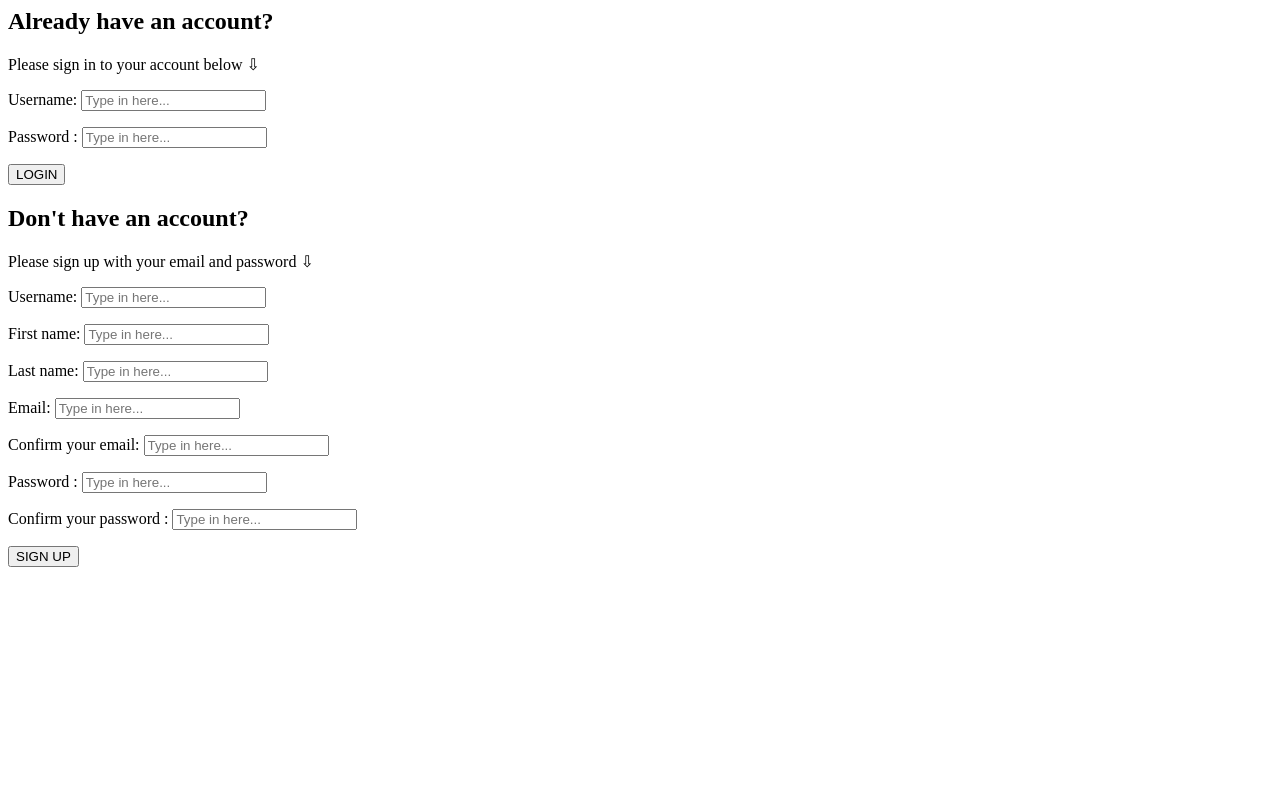
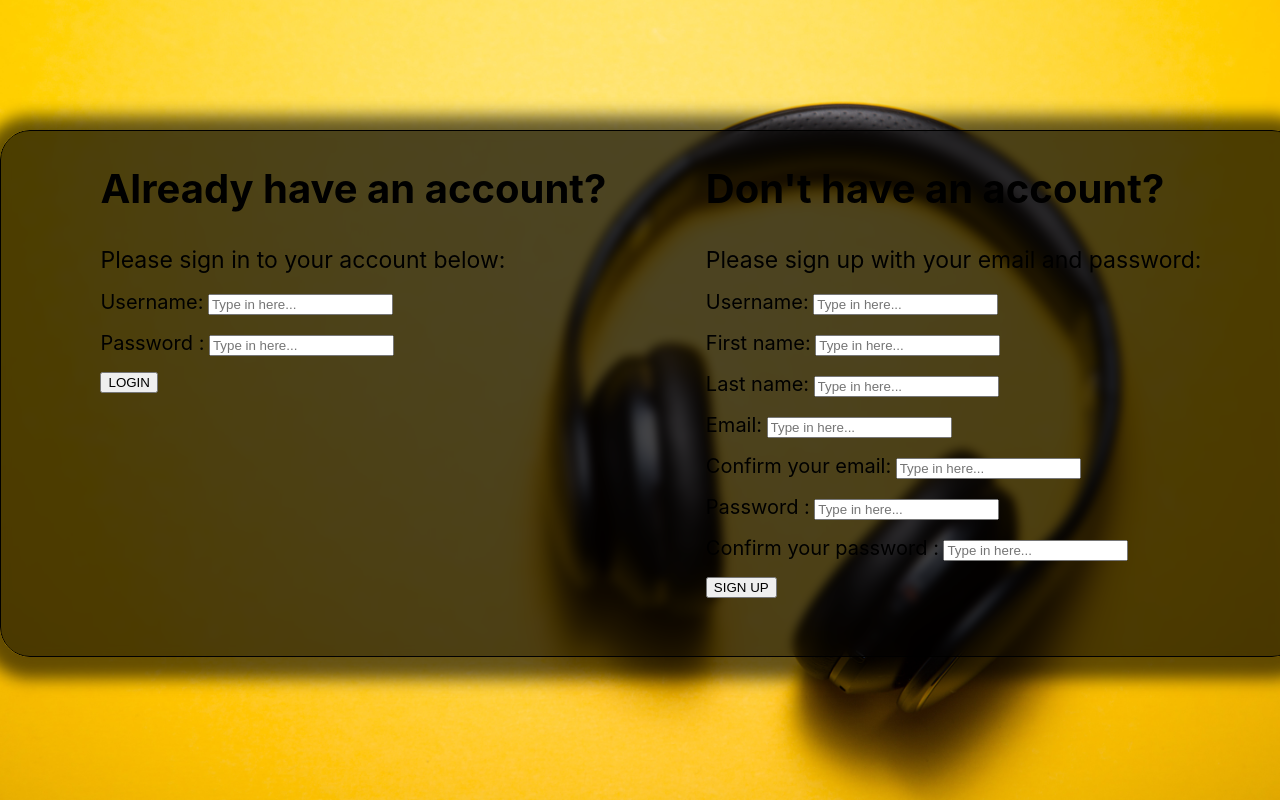
Before and after one commit to Kvaara/Musafi_Project, a PHP site: page /login-signup.php in a window 1280 px wide. Run offline with PHP 8.4, Linux system fonts and the light colour scheme.

Commit message:
Session persistence added and redirection after succesful login or registeration

```diff
--- /dev/null
+++ b/assets/css/login-signup.styles.css
@@ -0,0 +1,90 @@
+html {
+  height: 100%;
+  margin: 0;
+  padding: 0;
+  box-sizing: border-box;
+}
+
+body {
+  font-family: -apple-system, BlinkMacSystemFont, "Segoe UI", Roboto, Oxygen,
+    Ubuntu, Cantarell, "Open Sans", "Helvetica Neue", sans-serif;
+  background-image: url(../img/signup_and_login_bg.jpg);
+  background-color: black;
+  background-position: center;
+  background-size: cover;
+  display: table;
+  height: 100%;
+  width: 100%;
+  margin: 0;
+  padding: 0;
+}
+
+#input-container {
+  display: flex;
+  justify-content: space-evenly;
+  margin: 130px auto;
+  width: 1300px;
+  background: rgba(0, 0, 0, 0.7);
+  border: 1px solid black;
+  box-shadow: 0px 4px 16px 18px rgba(0, 0, 0, 0.6);
+  backdrop-filter: blur(5px);
+  border-radius: 30px;
+  height: 525px;
+}
+
+#signin-form > h2 {
+  font-size: 40px;
+  color: black;
+  /* transition: 0.2s ease-in-out; */
+}
+
+#signin-container:hover > #signin-form > h2 {
+  color: white;
+  transition: 0.2s ease-in-out;
+}
+
+#signin-container:hover > #signin-form > span {
+  color: white;
+  transition: 0.2s ease-in-out;
+}
+
+#signin-container:hover > #signin-form > p {
+  color: rgba(255, 255, 255, 0.7);
+  transition: 0.2s ease-in-out;
+}
+
+#signin-form > span {
+  font-size: 23px;
+}
+
+#signin-form > p > label {
+  font-size: 20px;
+}
+
+#signup-form > h2 {
+  font-size: 40px;
+  color: black;
+}
+
+#signup-container:hover > #signup-form > h2 {
+  color: white;
+  transition: 0.2s ease-in-out;
+}
+
+#signup-container:hover > #signup-form > span {
+  color: white;
+  transition: 0.2s ease-in-out;
+}
+
+#signup-container:hover > #signup-form > p {
+  color: rgba(255, 255, 255, 0.7);
+  transition: 0.2s ease-in-out;
+}
+
+#signup-form > span {
+  font-size: 23px;
+}
+
+#signup-form > p > label {
+  font-size: 20px;
+}
--- /dev/null
+++ b/includes/classes/Constants.php
@@ -0,0 +1,19 @@
+<?php
+class Constants
+{
+    public static $passwordsDoNotMatch = "Passwords don't match!";
+    public static $passwordNotAlphanumeric = "Password can only contain numbers and letters!";
+    public static $passwordsTooShort = "Password can't be shorter than 8 letters!";
+
+    public static $emailIncorrectForm = "Email is not in the correct form!";
+    public static $emailsDoNotMatch = "Emails don't match!";
+    public static $emailTaken = "Email is already in use!";
+
+    public static $lastNameNotInRange = "Last name must be between 2 and 20 characters long!";
+    public static $firstNameNotInRange = "First name must be between 2 and 20 characters long!";
+
+    public static $usernameNotInRange = "Username must be between 4 and 20 characters long!";
+    public static $usernameExists = "Username already exists!";
+
+    public static $loginFailure = "Username and/or password was incorrect";
+}
--- /dev/null
+++ b/includes/config.php
@@ -0,0 +1,12 @@
+<?php
+// ob_start();
+session_start();
+
+$timezone = date_default_timezone_set("Europe/Helsinki");
+
+$con = mysqli_connect("localhost", "root", "", "musafy");
+
+if (mysqli_connect_errno()) {
+    echo "Connection failed: " . mysqli_connect_errno();
+    die;
+}
--- a/includes/handlers/signin-handler.php
+++ b/includes/handlers/signin-handler.php
@@ -1,4 +1,13 @@
 <?php
+// Sign in button was pressed
 if (isset($_POST["signin-btn"])) {
-    // Sign in button was pressed
+    $username = $_POST["signin-username"];
+    $password = $_POST["signin-password"];
+
+    $result = $account->login($username, $password);
+
+    if ($result) {
+        $_SESSION["userSignedIn"] = $username;
+        header("Location: index.php");
+    }
 }
--- a/includes/handlers/signup-handler.php
+++ b/includes/handlers/signup-handler.php
@@ -36,5 +36,12 @@ if (isset($_POST["signup-btn"])) {
     $password = sanitizeFormPassword($_POST["signup-password"]);
     $confirmPassword = sanitizeFormPassword($_POST["signup-password-confirm"]);
 
-    $account->register($username, $fname, $lname, $email, $confirmEmail, $password, $confirmPassword);
+    $registerationWasDone = $account->register($username, $fname, $lname, $email, $confirmEmail, $password, $confirmPassword);
+
+    if ($registerationWasDone) {
+        $_SESSION["userSignedIn"] = $username;
+        header("Location: index.php");
+    } else {
+        die("There was an error inserting data into the database");
+    }
 }
--- a/login-signup.php
+++ b/login-signup.php
@@ -1,10 +1,24 @@
 <?php
+// Include the config file that connects to the database
+include("./includes/config.php");
+
+// We create a class name Constants that's used for the error messages
+include("./includes/classes/Constants.php");
+
+// We create a class named Account here and include it
 include("./includes/classes/Account.php");
-
-$account = new Account();
+$account = new Account($con);
 
 include("./includes/handlers/signup-handler.php");
 include("./includes/handlers/signin-handler.php");
+
+// This saves the inputs from the user if form submission has invalid inputs and doesn't go through
+function saveInputValue($name)
+{
+    if (isset($_POST[$name])) {
+        echo $_POST[$name];
+    }
+}
 ?>
 
 <html lang="en">
@@ -14,15 +28,18 @@ include("./includes/handlers/signin-handler.php");
     <meta http-equiv="X-UA-Compatible" content="IE=edge">
     <meta name="viewport" content="width=device-width, initial-scale=1.0">
     <title>Document</title>
+    <link rel="stylesheet" href="./assets/css/login-signup.styles.css">
 </head>
 
 <body>
+    <div id="input-container">
 
-    <div id="input-container">
+        <div id="signin-container">
             <form id="signin-form" action="login-signup.php" method="POST">
                 <h2>Already have an account?</h2>
-            <span>Please sign in to your account below ⇩</span>
+                <span>Please sign in to your account below:</span>
                 <p>
+                    <?php echo $account->getError(Constants::$loginFailure) ?>
                     <label for="signin-username">Username:</label>
                     <input type="text" id="signin-username" name="signin-username" placeholder="Type in here..." required>
                 </p>
@@ -33,27 +50,37 @@ include("./includes/handlers/signin-handler.php");
                 <button type="submit" name="signin-btn" id="signin-btn">LOGIN</button>
             </form>
 
+        </div>
+
+        <div id="signup-container">
             <form id="signup-form" action="login-signup.php" method="POST">
                 <h2>Don't have an account?</h2>
-            <span>Please sign up with your email and password ⇩</span>
+                <span>Please sign up with your email and password:</span>
                 <p>
+                    <?php echo $account->getError(Constants::$usernameExists); ?>
+                    <?php echo $account->getError(Constants::$usernameNotInRange); ?>
                     <label for="signup-username">Username:</label>
-                <input type="text" id="signup-username" name="signup-username" placeholder="Type in here..." required>
+                    <input type="text" id="signup-username" name="signup-username" placeholder="Type in here..." value='<?php saveInputValue("signup-username") ?>' required>
                 </p>
 
                 <p>
+                    <?php echo $account->getError(Constants::$firstNameNotInRange); ?>
                     <label for="signup-fname">First name:</label>
-                <input type="text" id="signup-fname" name="signup-fname" placeholder="Type in here..." required>
+                    <input type="text" id="signup-fname" name="signup-fname" placeholder="Type in here..." value='<?php saveInputValue("signup-fname") ?>' required>
                 </p>
 
                 <p>
+                    <?php echo $account->getError(Constants::$lastNameNotInRange); ?>
                     <label for="signup-lname">Last name:</label>
-                <input type="text" id="signup-lname" name="signup-lname" placeholder="Type in here..." required>
+                    <input type="text" id="signup-lname" name="signup-lname" placeholder="Type in here..." value='<?php saveInputValue("signup-lname") ?>' required>
                 </p>
 
                 <p>
+                    <?php echo $account->getError(Constants::$emailsDoNotMatch); ?>
+                    <?php echo $account->getError(Constants::$emailTaken); ?>
+                    <?php echo $account->getError(Constants::$emailIncorrectForm); ?>
                     <label for="signup-email">Email:</label>
-                <input type="email" id="signup-email" name="signup-email" placeholder="Type in here..." required>
+                    <input type="email" id="signup-email" name="signup-email" placeholder="Type in here..." value='<?php saveInputValue("signup-email") ?>' required>
                 </p>
 
                 <p>
@@ -62,13 +89,16 @@ include("./includes/handlers/signin-handler.php");
                 </p>
 
                 <p>
+                    <?php echo $account->getError(Constants::$passwordsDoNotMatch); ?>
+                    <?php echo $account->getError(Constants::$passwordNotAlphanumeric); ?>
+                    <?php echo $account->getError(Constants::$passwordsTooShort); ?>
                     <label for="signup-password">Password :</label>
-                <input type="password" id="signup-password" name="signup-password" placeholder="Type in here..." required>
+                    <input type="password" id="signup-password" name="signup-password" placeholder="Type in here..." required maxlength="25">
                 </p>
 
                 <p>
                     <label for="signup-password-confirm">Confirm your password :</label>
-                <input type="password" id="signup-password-confirm" name="signup-password-confirm" placeholder="Type in here..." required>
+                    <input type="password" id="signup-password-confirm" name="signup-password-confirm" placeholder="Type in here..." required maxlength="25">
                 </p>
 
                 <button type="submit" name="signup-btn" id="signup-btn">SIGN UP</button>
@@ -76,6 +106,7 @@ include("./includes/handlers/signin-handler.php");
 
         </div>
 
+    </div>
 
 
 </body>
```
Also changed, not shown: includes/classes/Account.php (+70 -8 lines), index.php (+13 -0 lines), assets/img/profile-pics/frog_pic.png (added), assets/img/signup_and_login_bg.jpg (added). Lines whose indentation alone changed are shown as unchanged.
